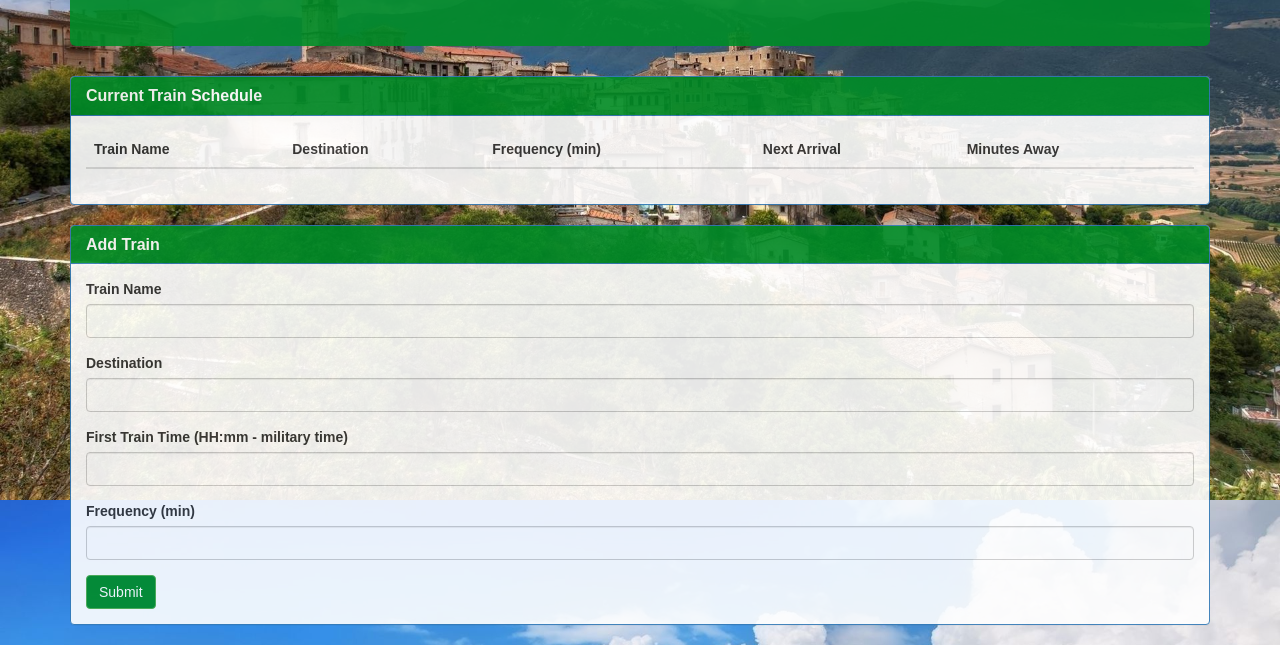
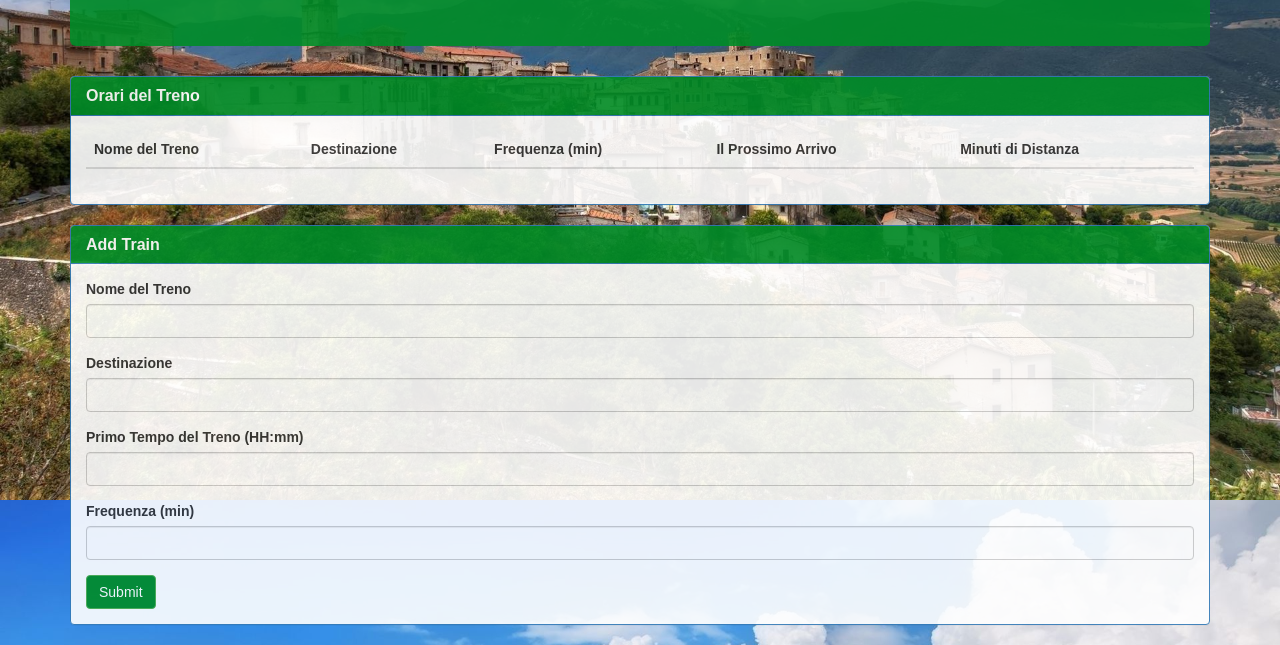
Before and after one commit to lydiarachel/TrainScheduler, a plain HTML site: page index.html in a window 1280 px wide. Shown: the part 300-945 px from the top of the page. Drawn offline with nearby package versions, Linux system fonts and the light colour scheme; no server answers; a web font is replaced by a local one.

Commit message:
made all of the titles and info on the page in Italian, to make it feel more realistic

```diff
--- a/index.html
+++ b/index.html
@@ -44,18 +44,18 @@
                 <div class="panel panel-primary" >
                     <div class="panel-heading" style="background-color: #008c27;">
                         <h3 class="panel-title">
-                            <strong>Current Train Schedule</strong>
+                            <strong>Orari del Treno</strong>
                         </h3>
                     </div>
                     <div class="panel-body">
                         <table class="table table-hover" id='trainTable'>
                             <thead>
                                 <tr>
-                                    <th>Train Name</th>
-                                    <th>Destination</th>
-                                    <th>Frequency (min)</th>
-                                    <th>Next Arrival</th>
-                                    <th>Minutes Away</th>
+                                    <th>Nome del Treno</th>
+                                    <th>Destinazione</th>
+                                    <th>Frequenza (min)</th>
+                                    <th>Il Prossimo Arrivo</th>
+                                    <th>Minuti di Distanza</th>
                                 </tr>
                             </thead>
                             <tbody>
@@ -76,19 +76,19 @@
                         <!-- Entry Form -->
                         <form>
                             <div class="form-group">
-                                <label for="">Train Name</label>
+                                <label for="">Nome del Treno</label>
                                 <input type ="text" input class="form-control" id="trainNameInput" type="text">
                             </div>
                             <div class="form-group">
-                                <label for="destination-input">Destination</label>
+                                <label for="destination-input">Destinazione</label>
                                 <input class="form-control" id="destinationInput" type="text">
                             </div>
                             <div class="form-group">
-                                <label for="train-time-input">First Train Time (HH:mm - military time)</label>
+                                <label for="train-time-input">Primo Tempo del Treno (HH:mm)</label>
                                 <input class="form-control" id="firstTrainInput" type="text">
                             </div>
                             <div class="form-group">
-                                <label for="frequency-input">Frequency (min)</label>
+                                <label for="frequency-input">Frequenza (min)</label>
                                 <input class="form-control" id="frequencyInput" type="text">
                             </div>
                             <button class="btn btn-success" id="addTrainBtn" type="submit">Submit</button>
```
